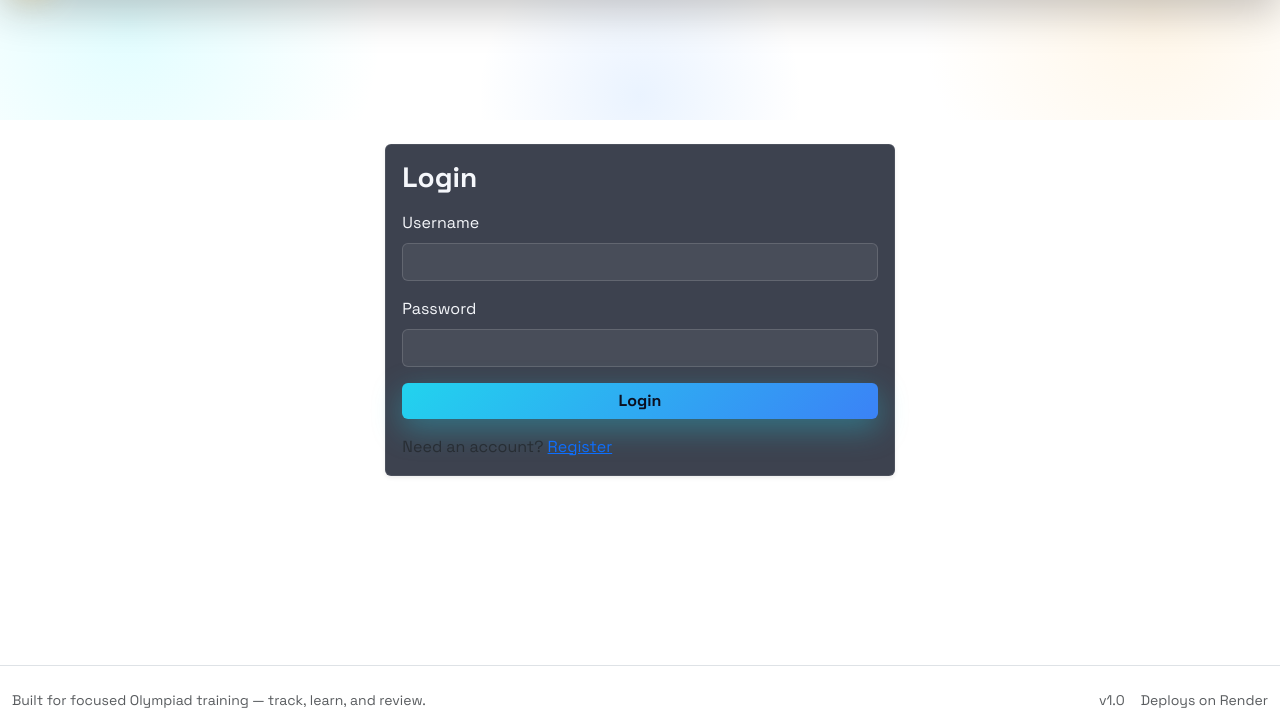
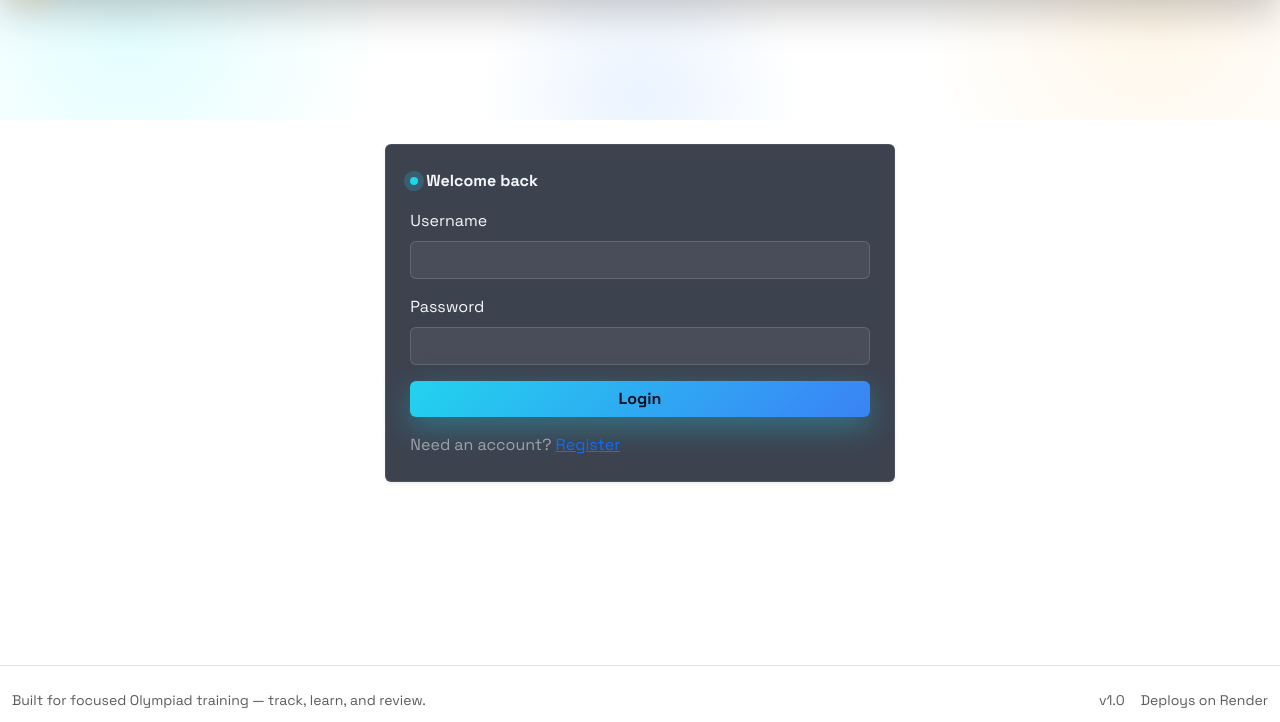
Before and after one commit to 123UsernamemanresU321/OEA, a Django app: page /accounts/login/ in a window 1280 px wide. Shown: the part 65-787 px from the top of the page. Run offline with Django 5.2, Linux system fonts and the light colour scheme; some libraries are stand-ins or nearby versions.

Commit message:
Update login.html

```diff
--- a/templates/registration/login.html
+++ b/templates/registration/login.html
@@ -1,10 +1,10 @@
 {% extends "base.html" %}
 {% block content %}
 <div class="row justify-content-center">
-    <div class="col-md-5">
+    <div class="col-md-6 col-lg-5">
         <div class="card shadow-sm">
-            <div class="card-body">
-                <h3 class="card-title mb-3">Login</h3>
+            <div class="card-body p-4">
+                <div class="section-heading mb-3"><span class="indicator"></span> Welcome back</div>
                 <form method="post">
                     {% csrf_token %}
                     <div class="mb-3">
@@ -17,9 +17,9 @@
                     </div>
                     <button class="btn btn-primary w-100" type="submit">Login</button>
                 </form>
-                <p class="mt-3 text-muted mb-0">Need an account? <a href="{% url 'register' %}">Register</a></p>
+                <p class="mt-3 text-white-50 mb-0">Need an account? <a href="{% url 'register' %}">Register</a></p>
             </div>
         </div>
     </div>
-</div>
+ </div>
 {% endblock %}
```
